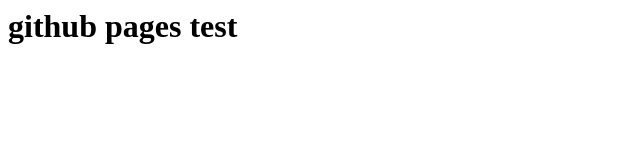
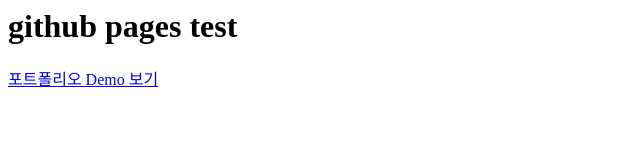
Before and after one commit to newstar-edu/newstar-edu.github.io, a plain HTML site: page index.html in a window 1280 px wide. Shown: the whole page, without its empty margins (0-640 px from the left). Drawn offline with Linux system fonts and the light colour scheme.

Commit message:
index.html에 링크 추가

```diff
--- a/index.html
+++ b/index.html
@@ -1 +1,2 @@
 <h1>github pages test</h1>
+<a href="https://newstar-edu.github.io/portfolio" target="_blank" title="새창열림">포트폴리오 Demo 보기</a>
```
